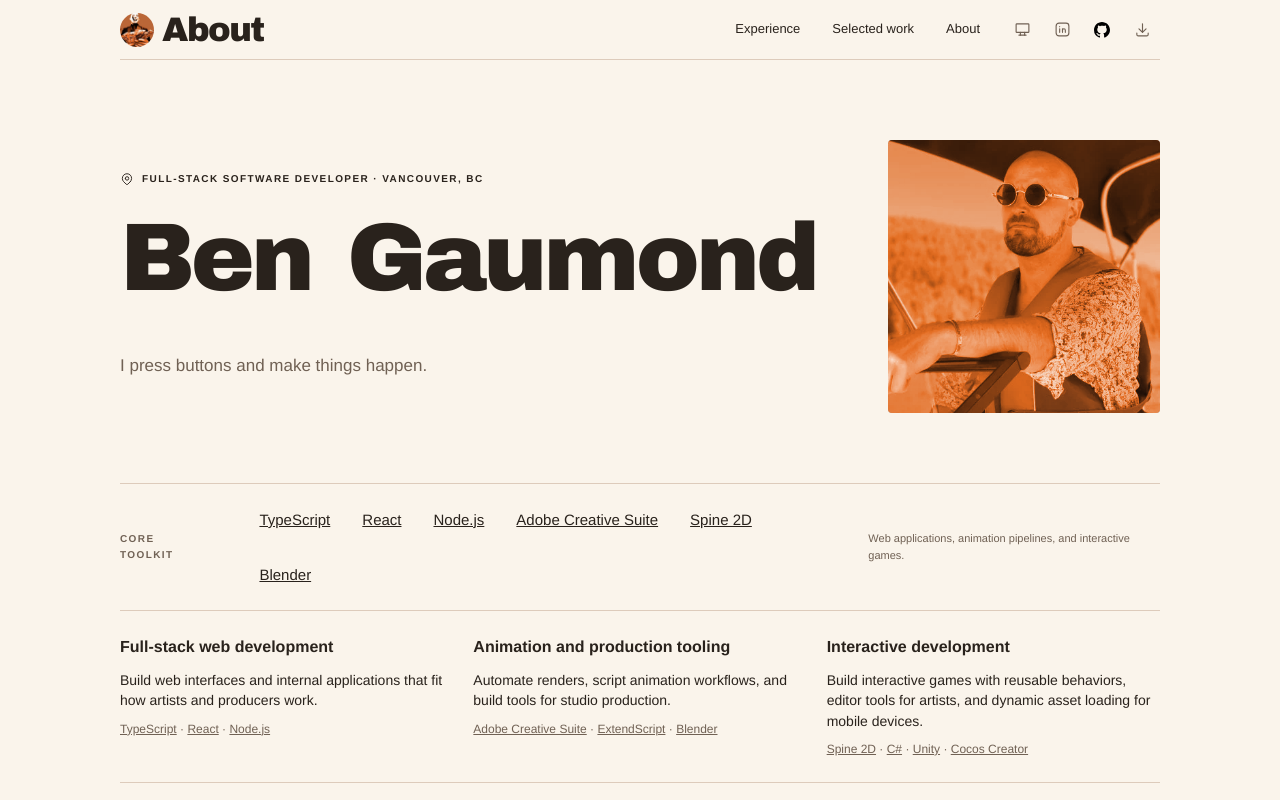
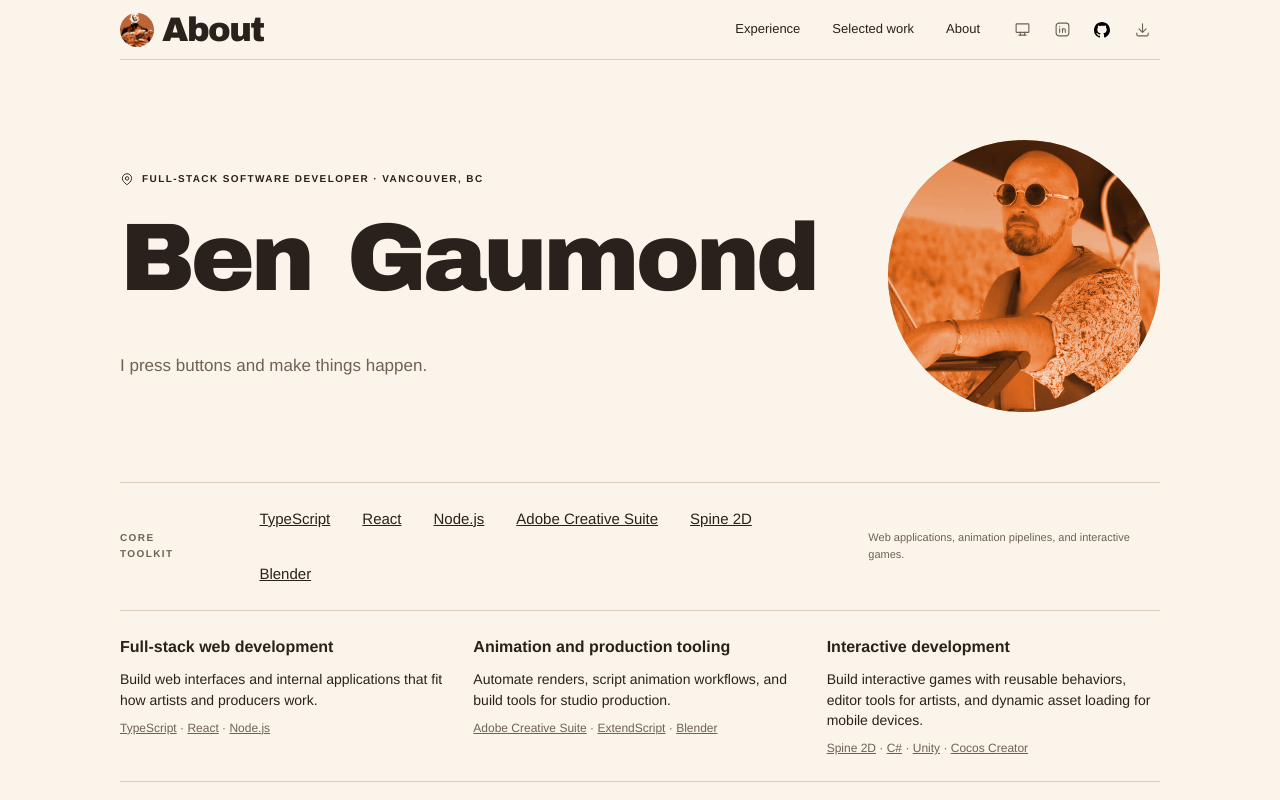
Before and after one commit to BenZed/ben-gaumond-dot-com, a React (Vite) app: page / in a window 1280 px wide. Shown: the top 800 px of the page. Built offline with nearby package versions, Linux system fonts and the light colour scheme.

Commit message:
Crop the intro portrait to a circle

```diff
--- a/client/sections/HeroSection.module.css
+++ b/client/sections/HeroSection.module.css
@@ -23,11 +23,13 @@
   isolation: isolate;
   overflow: hidden;
   width: clamp(10rem, 24vw, 17rem);
-  border-radius: var(--mantine-radius-sm);
+  aspect-ratio: 1;
+  border-radius: 50%;
 }
 .portrait img {
   display: block;
-  height: auto;
+  height: 100%;
+  object-fit: cover;
   filter: saturate(0.25);
 }
 .portrait::after {
```
